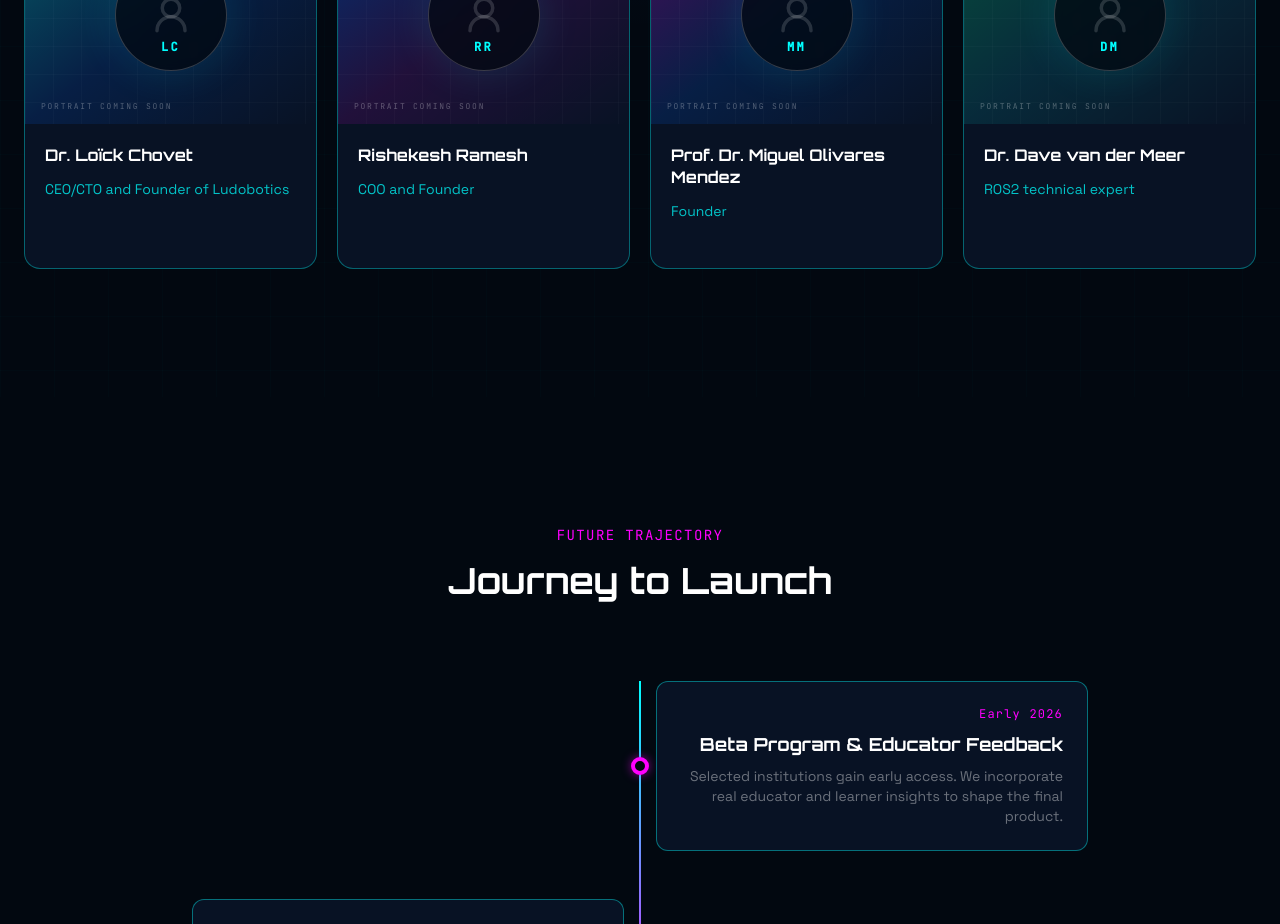
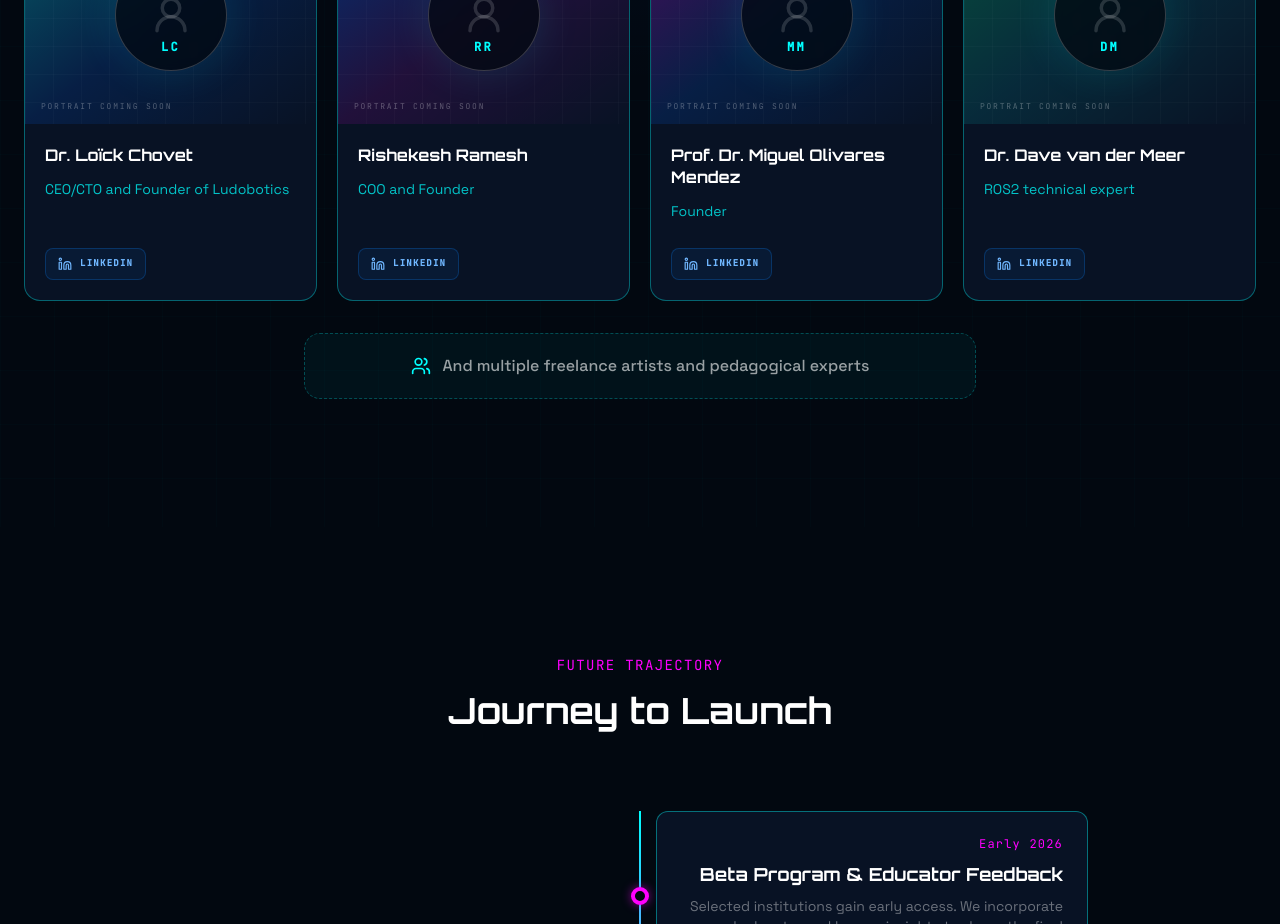
Before and after one commit to LUdobotics/website, a React (Vite) app: page / in a window 1280 px wide. Shown: the part 5200-6124 px from the top of the page. Built offline with nearby package versions, Linux system fonts and the light colour scheme; no server answers.

Commit message:
Add team LinkedIn links and contributor note

```diff
--- a/components/Team.tsx
+++ b/components/Team.tsx
@@ -1,6 +1,6 @@
 import React from 'react';
 import { motion } from 'framer-motion';
-import { Braces, BriefcaseBusiness, Cpu, Rocket, UserRound, Users } from 'lucide-react';
+import { Braces, BriefcaseBusiness, Cpu, Linkedin, Rocket, UserRound, Users } from 'lucide-react';
 import { Section } from './ui/Section';
 
 const team = [
@@ -10,6 +10,7 @@ const team = [
     initials: 'LC',
     icon: Rocket,
     accent: 'from-ludo-cyan/30 via-ludo-blue/15 to-transparent',
+    linkedin: 'https://www.linkedin.com/in/lo%C3%AFck-chovet-0a8a13180/',
   },
   {
     name: 'Rishekesh Ramesh',
@@ -17,6 +18,7 @@ const team = [
     initials: 'RR',
     icon: BriefcaseBusiness,
     accent: 'from-ludo-blue/35 via-ludo-magenta/10 to-transparent',
+    linkedin: 'https://www.linkedin.com/search/results/people/?keywords=Rishekesh%20Ramesh',
   },
   {
     name: 'Prof. Dr. Miguel Olivares Mendez',
@@ -24,6 +26,7 @@ const team = [
     initials: 'MM',
     icon: Users,
     accent: 'from-ludo-magenta/25 via-ludo-blue/15 to-transparent',
+    linkedin: 'https://www.linkedin.com/in/miguel-olivares-mendez-8a952533/',
   },
   {
     name: 'Dr. Dave van der Meer',
@@ -31,6 +34,7 @@ const team = [
     initials: 'DM',
     icon: Braces,
     accent: 'from-ludo-green/25 via-ludo-cyan/10 to-transparent',
+    linkedin: 'https://www.linkedin.com/in/dave-van-der-meer/',
   },
 ];
 
@@ -64,7 +68,7 @@ export const Team: React.FC = () => (
           >
             <div className={`relative flex aspect-[4/3] items-center justify-center overflow-hidden bg-gradient-to-br ${member.accent}`}>
               <div className="absolute inset-0 opacity-30 [background-image:linear-gradient(rgba(255,255,255,.08)_1px,transparent_1px),linear-gradient(90deg,rgba(255,255,255,.08)_1px,transparent_1px)] [background-size:28px_28px]" />
-              <div role="img" aria-label={`Placeholder portrait for `} className="relative flex h-28 w-28 items-center justify-center rounded-full border border-white/20 bg-ludo-deep/75 shadow-[0_0_45px_rgba(0,255,255,0.12)] backdrop-blur-sm">
+              <div role="img" aria-label={`Placeholder portrait for ${member.name}`} className="relative flex h-28 w-28 items-center justify-center rounded-full border border-white/20 bg-ludo-deep/75 shadow-[0_0_45px_rgba(0,255,255,0.12)] backdrop-blur-sm">
                 <UserRound size={42} className="absolute text-white/15" />
                 <span className="mt-16 font-mono text-xs font-bold tracking-[0.2em] text-ludo-cyan">{member.initials}</span>
               </div>
@@ -73,13 +77,32 @@ export const Team: React.FC = () => (
               </span>
               <span className="absolute bottom-3 left-4 font-mono text-[8px] uppercase tracking-[0.22em] text-white/30">Portrait coming soon</span>
             </div>
-            <div className="min-h-36 p-5">
+            <div className="flex min-h-44 flex-col p-5">
               <h3 className="font-orbitron text-base font-bold leading-snug text-white">{member.name}</h3>
               <p className="mt-3 font-grotesk text-sm leading-relaxed text-ludo-cyan/75">{member.role}</p>
+              <a
+                href={member.linkedin}
+                target="_blank"
+                rel="noreferrer"
+                aria-label={`View ${member.name} on LinkedIn`}
+                className="mt-auto inline-flex w-fit items-center gap-2 rounded-lg border border-[#0a66c2]/35 bg-[#0a66c2]/10 px-3 py-2 font-mono text-[9px] font-bold uppercase tracking-[0.14em] text-[#70b7ff] transition hover:border-[#0a66c2]/70 hover:bg-[#0a66c2]/20 hover:text-white"
+              >
+                <Linkedin size={14} /> LinkedIn
+              </a>
             </div>
           </motion.article>
         ))}
       </div>
+
+      <motion.div
+        initial={{ opacity: 0, y: 14 }}
+        whileInView={{ opacity: 1, y: 0 }}
+        viewport={{ once: true }}
+        className="mx-auto mt-8 flex max-w-2xl items-center justify-center gap-3 rounded-2xl border border-dashed border-ludo-cyan/25 bg-ludo-cyan/[0.045] px-6 py-5 text-center"
+      >
+        <Users size={20} className="shrink-0 text-ludo-cyan" />
+        <p className="font-grotesk text-sm font-medium text-white/60 sm:text-base">And multiple freelance artists and pedagogical experts</p>
+      </motion.div>
     </div>
   </Section>
 );
```
